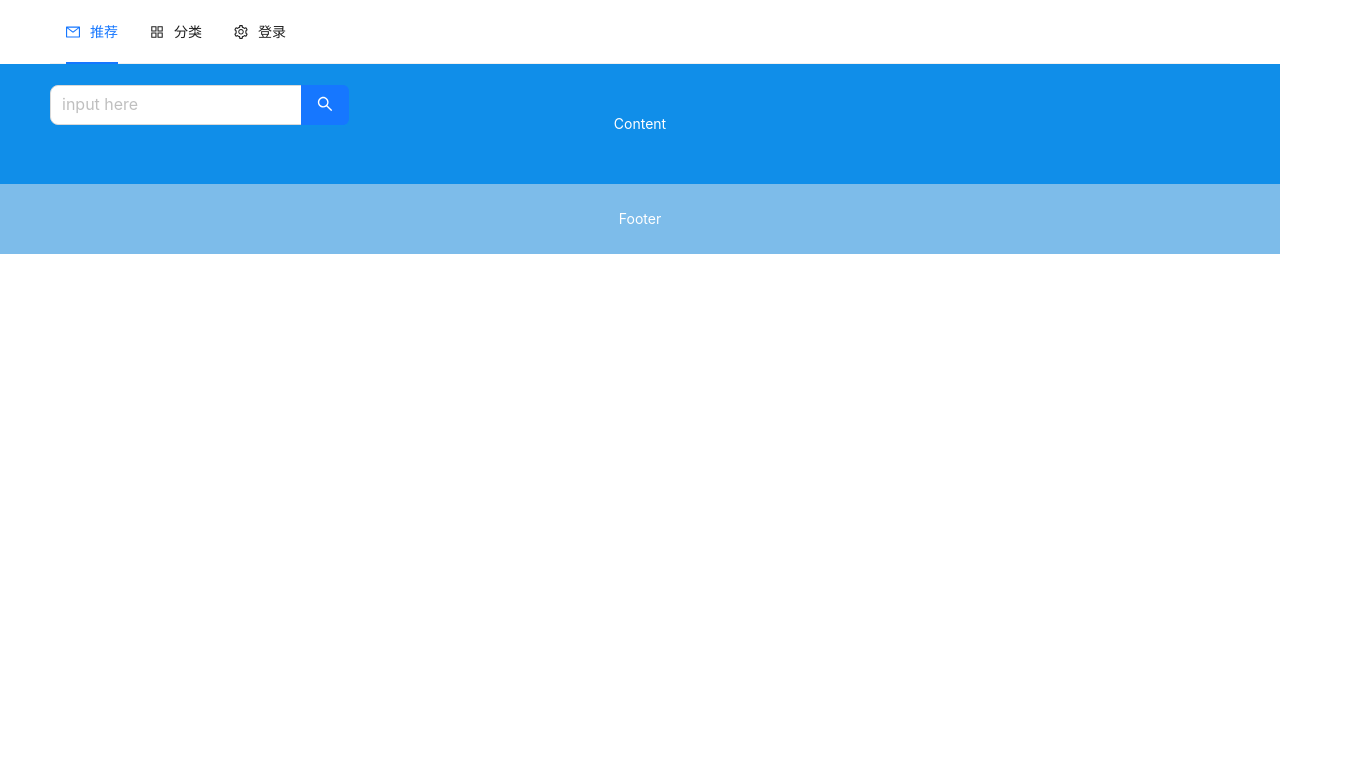
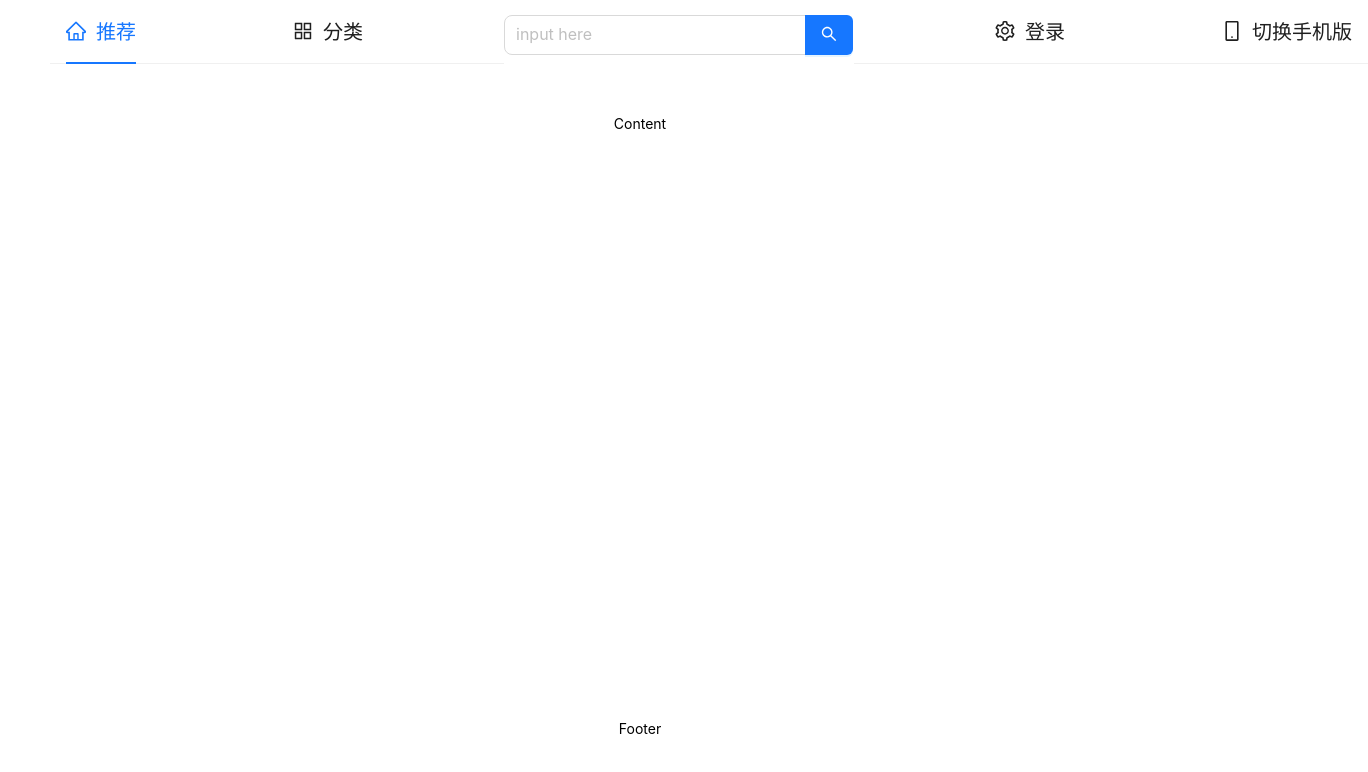
Before and after one commit to bei-min/SM-Vue, a Vue app: page / in a window 1280 px wide. Shown: the top 772 px of the page, 1368 px wide, since content can reach past the window. Built offline with nearby package versions, Linux system fonts and the light colour scheme; no server answers.

Commit message:
样式优化第一版

```diff
--- a/src/views/HomeView.vue
+++ b/src/views/HomeView.vue
@@ -2,9 +2,9 @@
   <a-space direction="vertical" :style="{ width: '100%'}" :size="[0, 48]">
     <a-layout>
       <a-layout-header :style="headerStyle">
-
-        <a-menu v-model:selectedKeys="current" mode="horizontal" :items="items"></a-menu>
+        <Head_Left></Head_Left>
         <Search></Search>
+        <Head_Right></Head_Right>
       </a-layout-header>
       <a-layout-content :style="contentStyle">Content</a-layout-content>
       <a-layout-footer :style="footerStyle">Footer</a-layout-footer>
@@ -14,11 +14,12 @@
 </template>
 
 <script setup>
-import Search from "@/views/Search.vue";
+  import Head_Left from "@/views/推荐页面组件/Head_Left.vue";
+  import Head_Right from "@/views/推荐页面组件/Head_Right.vue";
+  import Search from "@/views/推荐页面组件/Search.vue";
 
   const headerStyle = {
-  display : 'inline',
-  width: '100%',
+    display : 'flex',
     textAlign: 'center',
     color: '#fff',
     height: 64,
@@ -30,66 +31,15 @@ const contentStyle = {
     textAlign: 'center',
     minHeight: 120,
     lineHeight: '120px',
-  color: '#fff',
-  backgroundColor: '#108ee9',
+    height: '630px',
+    color: '#000',
+    backgroundColor: '#fff',
   };
   const footerStyle = {
     textAlign: 'center',
-  color: '#fff',
-  backgroundColor: '#7dbcea',
+    color: '#000',
+    backgroundColor: '#fff',
   };
-
-import { h, ref } from 'vue';
-import { MailOutlined, AppstoreOutlined, SettingOutlined } from '@ant-design/icons-vue';
-
-const current = ref(['mail']);
-const items = ref([
-  {
-    key: 'mail',
-    icon: () => h(MailOutlined),
-    label: '推荐',
-    title: 'Navigation One',
-
-  },
-  {
-    key: 'app',
-    icon: () => h(AppstoreOutlined),
-    label: '分类',
-    title: 'Navigation Two',
-  },
-  {
-    key: 'sub1',
-    icon: () => h(SettingOutlined),
-    label: '登录',
-    title: 'Navigation Three - Submenu',
-    children: [
-      {
-        type: 'group',
-        label: '登陆后你可以：',
-        children: [
-          {
-            label: '关注校园动态',
-            key: 'setting:1',
-          },
-          {
-            label: '发布帖子',
-            key: 'setting:2',
-          },
-        ],
-      },
-      {
-        type: 'group',
-        children: [
-          {
-            label: '立即登录',
-            key: 'setting:4',
-          },
-        ],
-      },
-    ],
-  },
-]);
-
 </script>
 
 <script>
@@ -111,7 +61,20 @@ axios.get("http://localhost:25535/demo_war/InquireNews").then((res) => {
     max-width: calc(100%);
     display: flex;
   }
-  li{
-    margin-right: 50px;
+  #menu-left li{
+    margin-right: 125px;
+    font-size: 20px;
+  }
+  #menu-left li span svg{
+    width: 20px;
+    height: 20px;
+  }
+  #menu-right li{
+    margin-left: 125px;
+    font-size: 20px;
+  }
+  #menu-right li span svg{
+    width: 20px;
+    height: 20px;
   }
 </style>
--- /dev/null
+++ b/src/views/推荐页面组件/Head_Left.vue
@@ -0,0 +1,24 @@
+<template>
+  <a-menu v-model:selectedKeys="current" mode="horizontal" :items="items" id="menu-left"></a-menu>
+</template>
+
+<script setup>
+import { h, ref } from 'vue';
+import { HomeOutlined, AppstoreOutlined } from '@ant-design/icons-vue';
+
+const current = ref(['mail']);
+const items = ref([
+  {
+    key: 'mail',
+    icon: () => h(HomeOutlined),
+    label: '推荐',
+    title: 'Navigation One',
+  },
+  {
+    key: 'app',
+    icon: () => h(AppstoreOutlined),
+    label: '分类',
+    title: 'Navigation Two',
+  },
+]);
+</script>
--- /dev/null
+++ b/src/views/推荐页面组件/Head_Right.vue
@@ -0,0 +1,49 @@
+<template>
+  <a-menu v-model:selectedKeys="current" mode="horizontal" :items="items" id="menu-right"></a-menu>
+</template>
+
+<script setup>
+import { h, ref } from 'vue';
+import {MobileOutlined, SettingOutlined} from '@ant-design/icons-vue';
+
+const current = ref(['mail']);
+const items = ref([
+  {
+    key: 'login',
+    icon: () => h(SettingOutlined),
+    label: '登录',
+    title: 'login',
+    children: [
+      {
+        type: 'group',
+        label: '登陆后你可以：',
+        children: [
+          {
+            label: '关注校园动态',
+            key: 'setting:1',
+          },
+          {
+            label: '发布帖子',
+            key: 'setting:2',
+          },
+        ],
+      },
+      {
+        type: 'group',
+        children: [
+          {
+            label: '立即登录',
+            key: 'setting:4',
+          },
+        ],
+      },
+    ],
+  },
+  {
+    key: 'intercut',
+    icon: () => h(MobileOutlined),
+    label: '切换手机版',
+    title: 'intercut',
+  },
+]);
+</script>
--- a/src/views/Search.vue
+++ b/src/views/推荐页面组件/Search.vue
@@ -1,9 +1,9 @@
 <template>
-  <div class="global-search-wrapper" style="width: 300px">
+  <div class="global-search-wrapper" style="width: 350px">
     <a-auto-complete
         v-model:value="value"
         :dropdown-match-select-width="252"
-        style="width: 300px"
+        style="width: 350px;display: block;margin-top: 15px;"
         :options="dataSource"
         @select="onSelect"
         @search="handleSearch"
```
Lines whose indentation alone changed are shown as unchanged.
